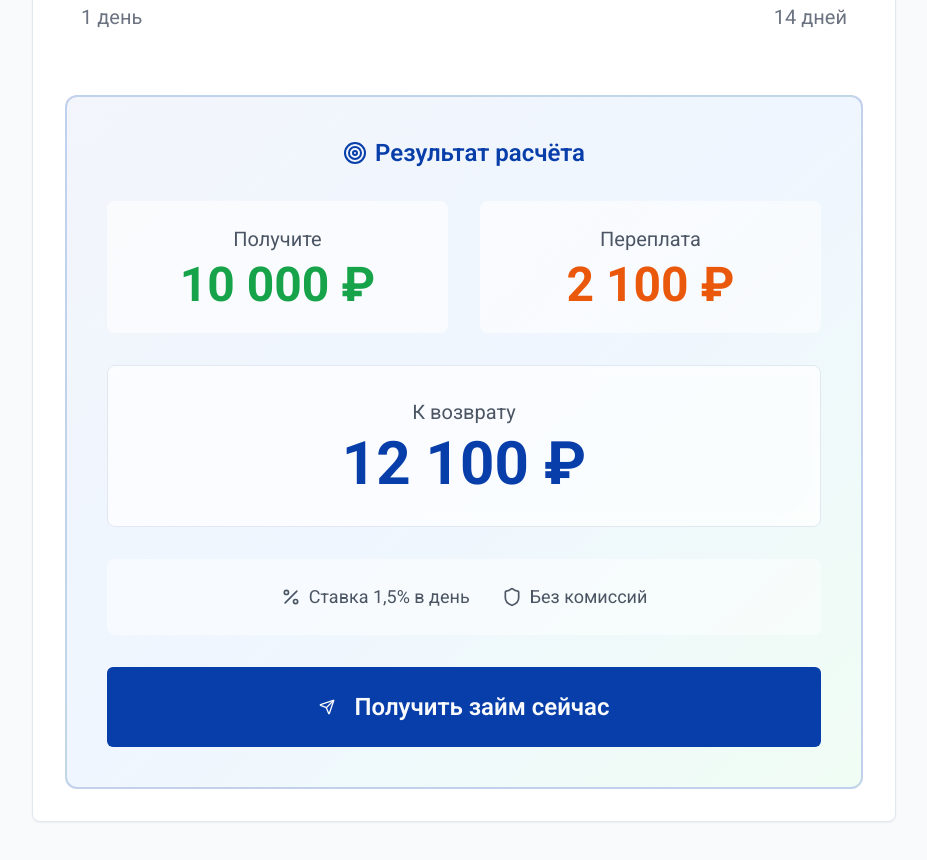
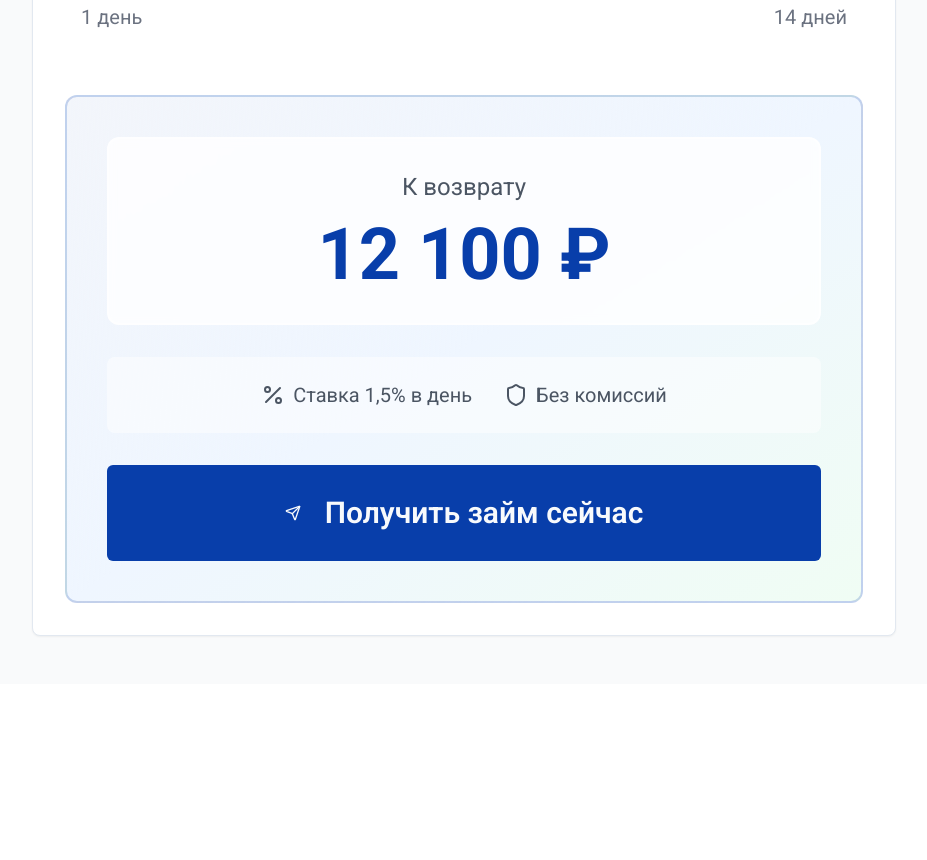
Before and after one commit to pr-poehali-dev/mfo-calculator-creation, a React (Vite) app: page / in a window 1280 px wide. Shown: the part 760-1620 px from the top of the page, without its empty margins (176-1103 px from the left). After the commit the page ends 1444 px from the top, so only its background shows below. Built offline with nearby package versions, Linux system fonts and the light colour scheme.

Commit message:
Упростить расчет суммы займа

```diff
--- a/src/components/LoanCalculator.tsx
+++ b/src/components/LoanCalculator.tsx
@@ -386,52 +386,33 @@ input[type="range"]::-moz-range-thumb {
 
                   {/* Результат расчета */}
                   {calculation && (
-                    <div className="bg-gradient-to-br from-primary/5 via-blue-50 to-green-50 p-4 md:p-10 rounded-xl border-2 border-primary/20">
-                      <div className="text-center space-y-4 md:space-y-8">
-                        <div className="flex items-center justify-center gap-2 text-primary font-semibold text-lg md:text-2xl">
-                          <Icon name="Target" size={20} className="md:w-6 md:h-6" />
-                          <span>Результат расчёта</span>
-                        </div>
+                    <div className="bg-gradient-to-br from-primary/5 via-blue-50 to-green-50 p-6 md:p-10 rounded-xl border-2 border-primary/20">
+                      <div className="text-center space-y-6 md:space-y-8">
 
-                        <div className="grid grid-cols-2 gap-3 md:gap-8 text-center">
-                          <div className="bg-white/60 p-3 md:p-6 rounded-lg">
-                            <div className="text-sm md:text-xl text-gray-600 mb-1 md:mb-2">Получите</div>
-                            <div className="text-2xl md:text-5xl font-bold text-green-600">
-                              {calculation.loanAmount.toLocaleString('ru-RU')} ₽
-                            </div>
-                          </div>
-                          <div className="bg-white/60 p-3 md:p-6 rounded-lg">
-                            <div className="text-sm md:text-xl text-gray-600 mb-1 md:mb-2">Переплата</div>
-                            <div className="text-2xl md:text-5xl font-bold text-orange-600">
-                              {calculation.totalInterest.toLocaleString('ru-RU')} ₽
-                            </div>
-                          </div>
-                        </div>
-
-                        <div className="bg-white/70 backdrop-blur-sm p-4 md:p-8 rounded-lg border">
-                          <div className="text-sm md:text-xl text-gray-600 mb-1 md:mb-2">К возврату {calculation.returnDate}</div>
-                          <div className="text-3xl md:text-6xl font-bold text-primary">
+                        <div className="bg-white/80 backdrop-blur-sm p-6 md:p-8 rounded-xl border-2 border-white/50">
+                          <div className="text-lg md:text-2xl text-gray-600 mb-3 md:mb-4">К возврату {calculation.returnDate}</div>
+                          <div className="text-5xl md:text-7xl font-bold text-primary">
                             {calculation.totalAmount.toLocaleString('ru-RU')} ₽
                           </div>
                         </div>
 
-                        <div className="flex flex-col gap-2 md:flex-row md:gap-8 items-center justify-center text-sm md:text-lg text-gray-600 bg-white/50 p-3 md:p-6 rounded-lg">
-                          <div className="flex items-center gap-1 md:gap-2">
-                            <Icon name="Percent" size={14} className="md:w-5 md:h-5" />
+                        <div className="flex flex-col gap-3 md:flex-row md:gap-8 items-center justify-center text-base md:text-xl text-gray-600 bg-white/50 p-4 md:p-6 rounded-lg">
+                          <div className="flex items-center gap-2">
+                            <Icon name="Percent" size={16} className="md:w-6 md:h-6" />
                             <span>Ставка 1,5% в день</span>
                           </div>
-                          <div className="flex items-center gap-1 md:gap-2">
-                            <Icon name="Shield" size={14} className="md:w-5 md:h-5" />
+                          <div className="flex items-center gap-2">
+                            <Icon name="Shield" size={16} className="md:w-6 md:h-6" />
                             <span>Без комиссий</span>
                           </div>
                         </div>
 
                         <Button
-                          className="w-full mt-4 md:mt-6 h-14 md:h-20 text-lg md:text-2xl font-semibold"
+                          className="w-full h-16 md:h-24 text-xl md:text-3xl font-semibold"
                           size="lg"
                           onClick={() => window.open('https://www.money-financei.ru/theapplicationisoffline', '_blank')}
                         >
-                          <Icon name="Send" size={20} className="mr-2 md:mr-3 md:w-6 md:h-6" />
+                          <Icon name="Send" size={24} className="mr-3 md:mr-4 md:w-8 md:h-8" />
                           Получить займ сейчас
                         </Button>
                       </div>
```
